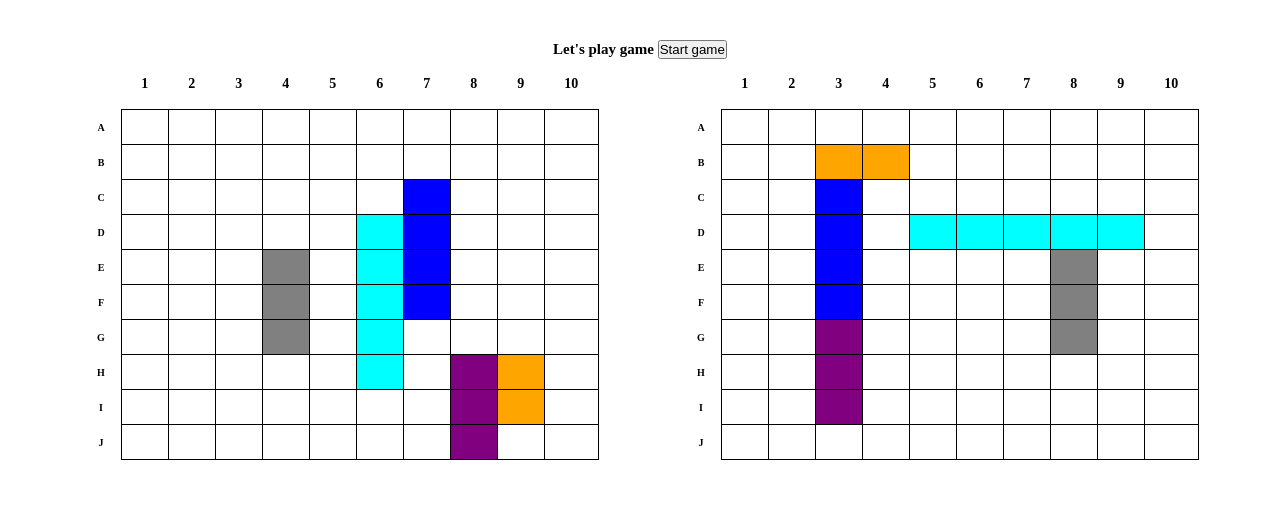
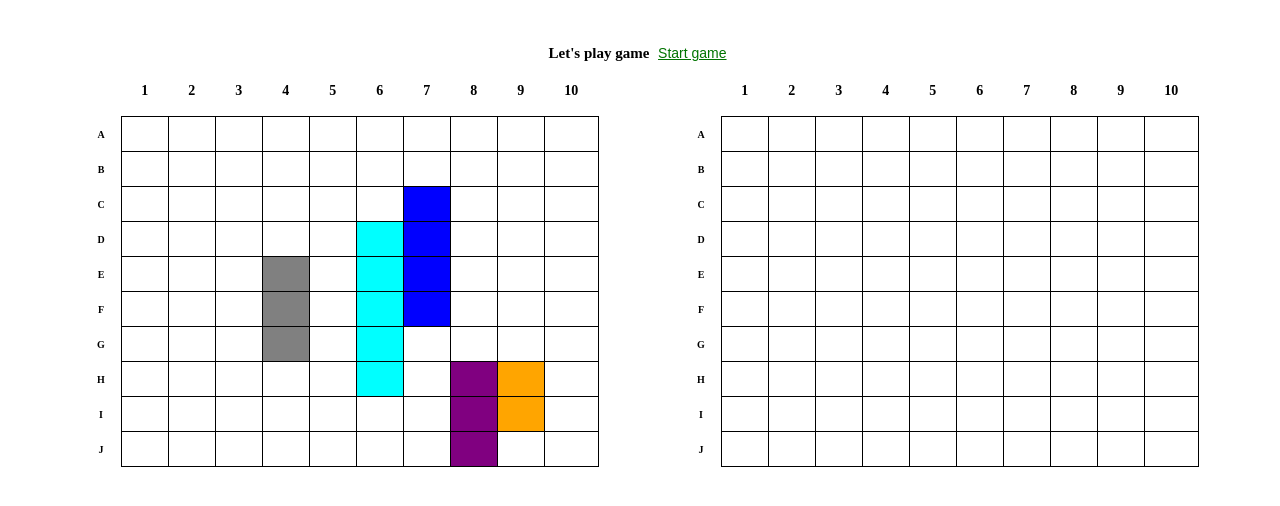
Before and after one commit to Olayinka-2/BattleShip, a website built with webpack: page src/template.html in a window 1280 px wide. Both pictures are taken after a click on the button "Player vs Bot". Built offline with nearby package versions, Linux system fonts and the light colour scheme.

Commit message:
remove color from computer board

```diff
--- a/src/battleDisplay.js
+++ b/src/battleDisplay.js
@@ -219,4 +219,4 @@ attachAttackListeners(player1, computer, "P1-", "P2-");
 player1.board.fleetItems.forEach(ship => colorShip(ship, "P1"));
 
 
-computer.board.fleetItems.forEach(ship => colorShip(ship, "P2"));
+// computer.board.fleetItems.forEach(ship => colorShip(ship, "P2"));
--- a/src/style.css
+++ b/src/style.css
@@ -71,12 +71,14 @@ h2 {
    align-items: center;
 }
 
-#start {
-   border: 1px solid black;
-   background-color: none;
-   border-radius: 25px;
+#startGame {
+   background-color: transparent;
+   text-decoration: underline;
    font-size: 1.4rem;
    padding: .5rem;
+   border: none;
+   color: #007400;
+   cursor: pointer;
 }
 
 .main-player {
```
